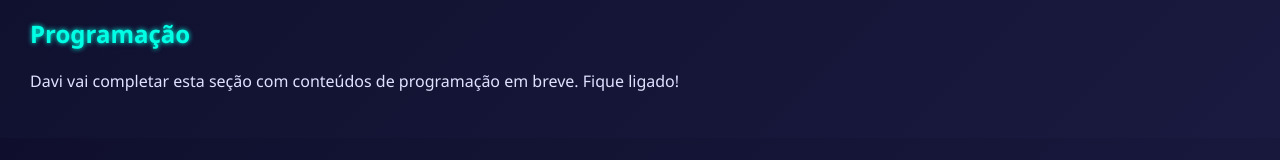
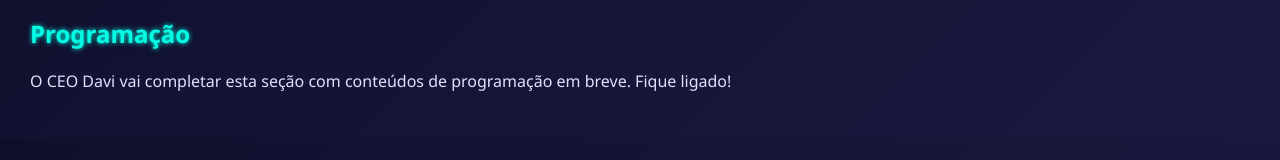
Before and after one commit to gordin0206/melhoreoestudo, a plain HTML site: page index.html in a window 1280 px wide. Both pictures are taken after a click on the button "Programação". Shown: the part 164-324 px from the top of the page. Drawn offline with Linux system fonts and the light colour scheme.

Commit message:
Update index.html

```diff
--- a/index.html
+++ b/index.html
@@ -102,7 +102,7 @@
 
   <section id="programacao">
     <h2>Programação</h2>
-    <p>Davi vai completar esta seção com conteúdos de programação em breve. Fique ligado!</p>
+    <p>O CEO Davi vai completar esta seção com conteúdos de programação em breve. Fique ligado!</p>
   </section>
 
   <section id="geografia">
```
